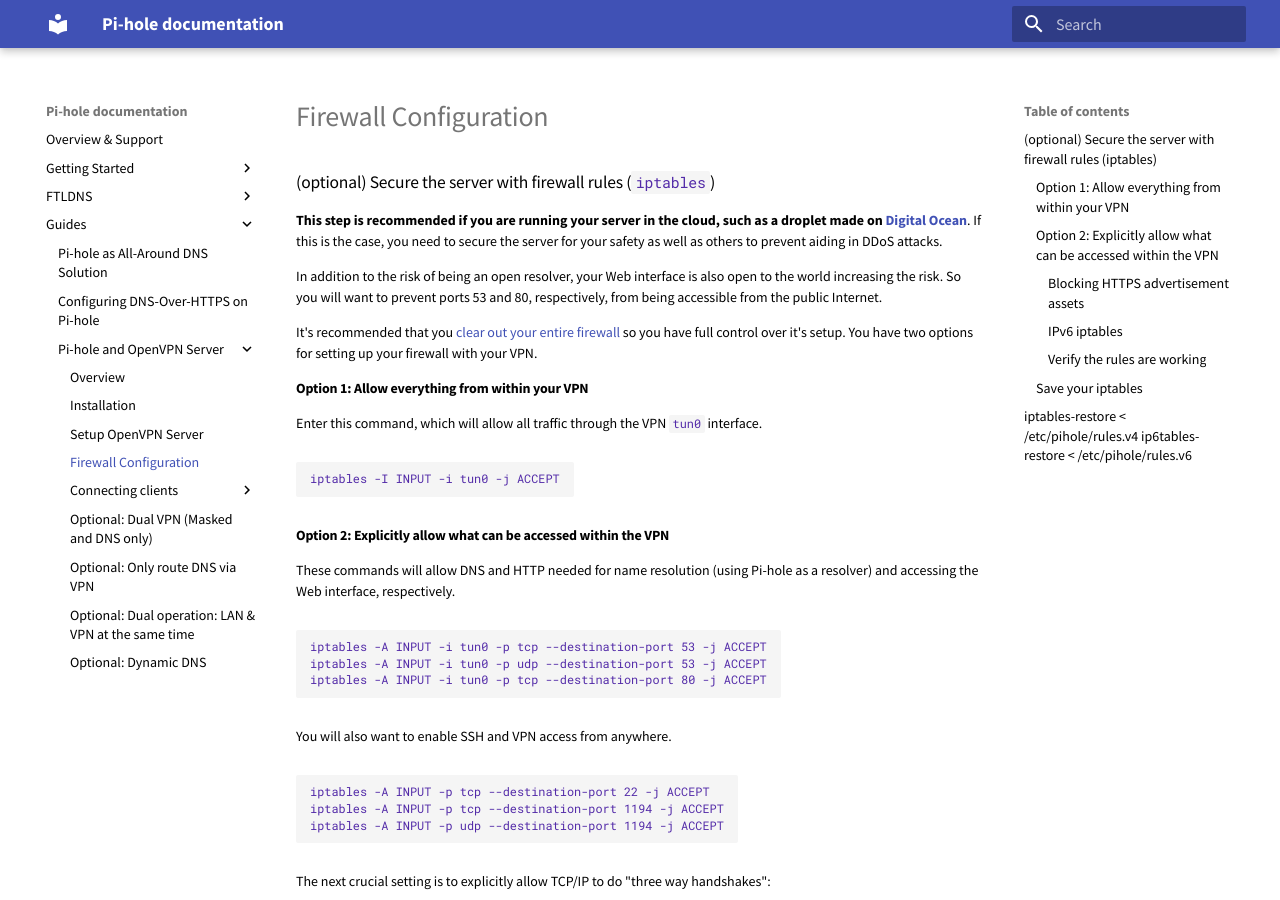
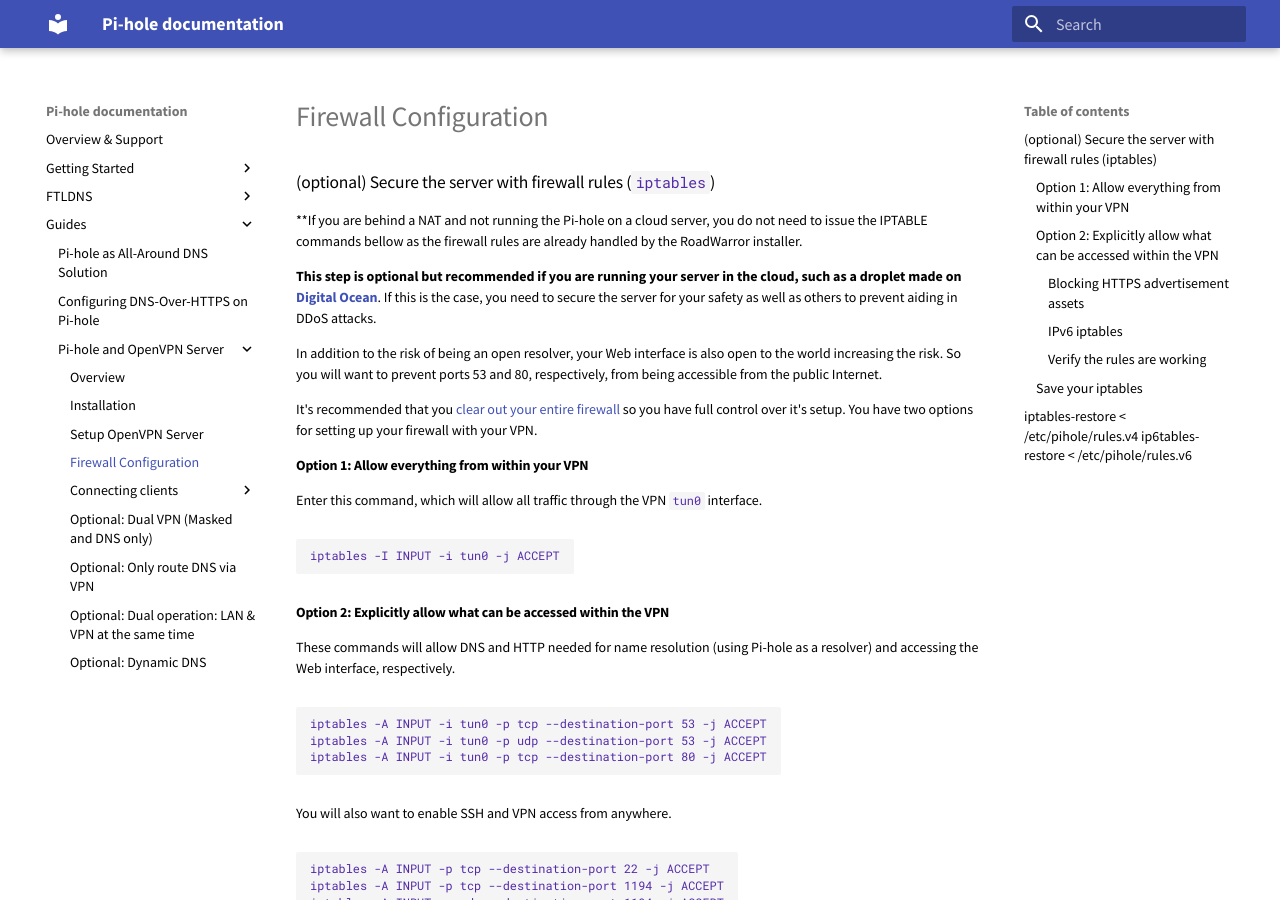
Before and after one commit to pi-hole/docs, an MkDocs documentation site: the page built from docs/guides/vpn/firewall.md, in a window 1280 px wide and 900 px high. Built offline with MkDocs 1.6.1 and Material for MkDocs 9.7.7, drawn with Linux system fonts in a browser that asks for light colours; old or Windows-style settings are respelled for this version of MkDocs.

Commit message:
added snippet to inform users that step is necessary only when using cloud servers
Signed-off-by: RamSet <ramset@gmail.com>

```diff
--- a/docs/guides/vpn/firewall.md
+++ b/docs/guides/vpn/firewall.md
@@ -1,6 +1,8 @@
 ### (optional) Secure the server with firewall rules (`iptables`)
 
-**This step is recommended if you are running your server in the cloud, such as a droplet made on [Digital Ocean](http://www.digitalocean.com/?refcode=344d234950e1)**.  If this is the case, you need to secure the server for your safety as well as others to prevent aiding in DDoS attacks.
+**If you are behind a NAT and not running the Pi-hole on a cloud server, you do not need to issue the IPTABLE commands bellow as the firewall rules are already handled by the RoadWarror installer.
+
+**This step is optional but recommended if you are running your server in the cloud, such as a droplet made on [Digital Ocean](http://www.digitalocean.com/?refcode=344d234950e1)**.  If this is the case, you need to secure the server for your safety as well as others to prevent aiding in DDoS attacks.
 
 In addition to the risk of being an open resolver, your Web interface is also open to the world increasing the risk.  So you will want to prevent ports 53 and 80, respectively, from being accessible from the public Internet.
 
```
